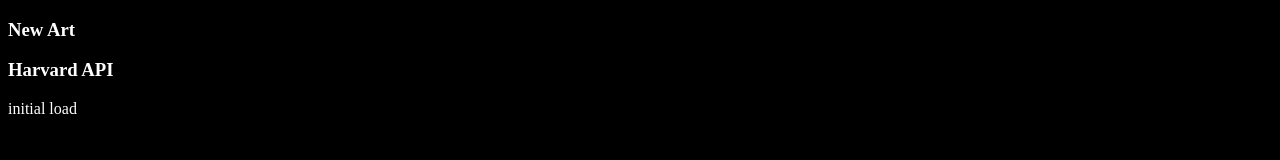
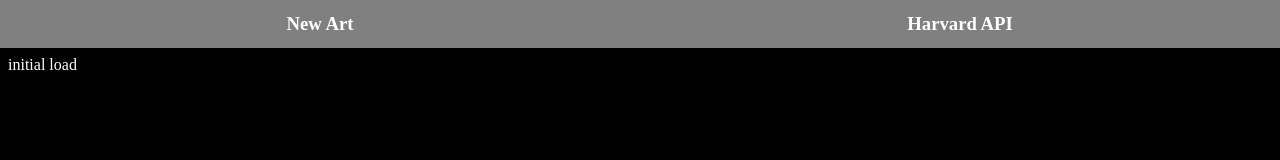
Before and after one commit to jen3ten/js-art-generator, a plain HTML site: page index.html in a window 1280 px wide. Drawn offline with Linux system fonts and the light colour scheme.

Commit message:
added styling, positioning to nav bar and body

```diff
--- a/app.js
+++ b/app.js
@@ -8,8 +8,8 @@ const appHeader = document.querySelector('.header');
 function nav(){
     return `
     <div class="nav__section">
-        <h3 class="nav__section__art">New Art</h3>
-        <h3 class="nav__section__api">Harvard API</h3>
+        <h3 class="nav__section__items nav__section__art">New Art</h3>
+        <h3 class="nav__section__items nav__section__api">Harvard API</h3>
     </div>
     `
 }
--- a/style.css
+++ b/style.css
@@ -1,4 +1,30 @@
 body {
     background-color: black;
     color: white;
+    height: 100vh;
+    position: fixed;
+    top: 3rem;
 }
+
+.nav__section{
+    background-color: grey;
+    position: fixed;
+    top: 0;
+    left: 0;
+    width: 100%;
+    height: 3rem;
+    line-height: 3rem;
+    display: flex;
+    justify-content: space-around;
+}
+
+    .nav__section__items {
+        width: 10rem;
+        height: 3rem;
+        margin: 0;
+        text-align: center;
+    }
+
+    .nav__section__items:hover {
+        background-color: blue;
+    }
```
